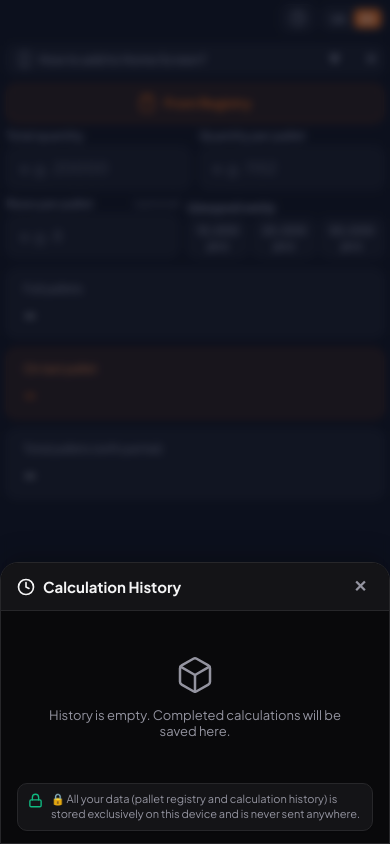
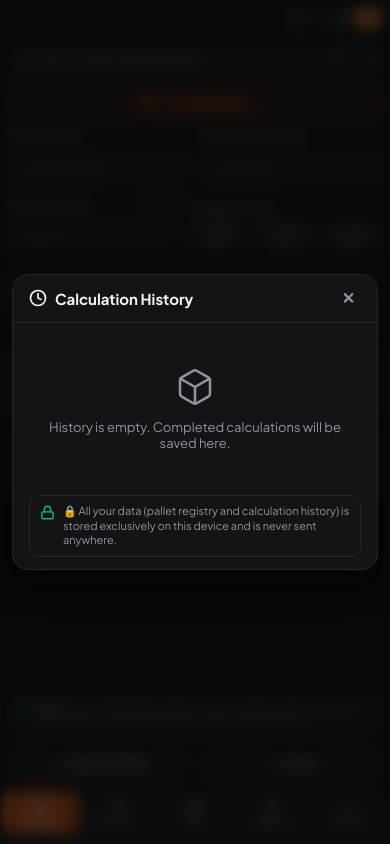
Before and after one commit to savrius-sys/pallet-calculator, a React (Vite) app: page / in a window 390 px wide. Both pictures are taken after a click on the button "Calculation History". Built offline with nearby package versions, Linux system fonts and the light colour scheme.

Commit message:
fix: Position mobile modal dialogs centered with z-index 2500 above bottom navbar

```diff
--- a/src/index.css
+++ b/src/index.css
@@ -188,49 +188,40 @@ h1 {
 .modal-backdrop {
   position: fixed;
   inset: 0;
-  background: rgba(15, 23, 42, 0.6);
-  backdrop-filter: blur(4px);
-  z-index: 1000;
-  display: flex;
-  align-items: flex-end;
+  background: rgba(9, 9, 11, 0.75);
+  backdrop-filter: blur(8px);
+  -webkit-backdrop-filter: blur(8px);
+  z-index: 2500;
+  display: flex;
+  align-items: center;
   justify-content: center;
+  padding: 12px;
   animation: fadeIn 0.2s ease-out;
-}
-
-@media (min-width: 480px) {
-  .modal-backdrop {
-    align-items: center;
-    padding: 16px;
-  }
 }
 
 .modal-content {
   width: 100%;
   max-width: 440px;
-  max-height: 85dvh;
-  background: var(--bg);
-  border: 1px solid var(--border);
-  border-radius: 18px 18px 0 0;
-  display: flex;
-  flex-direction: column;
-  box-shadow: 0 -8px 24px rgba(0, 0, 0, 0.2);
+  max-height: 82dvh;
+  background: var(--card);
+  border: 1.5px solid var(--border);
+  border-radius: 16px;
+  display: flex;
+  flex-direction: column;
+  box-shadow: 0 12px 32px rgba(0, 0, 0, 0.5);
   overflow: hidden;
-  animation: slideUp 0.25s cubic-bezier(0.16, 1, 0.3, 1);
-}
-
-@media (min-width: 480px) {
-  .modal-content {
-    border-radius: 16px;
-    max-height: 75dvh;
-  }
-}
-
-@keyframes slideUp {
+  animation: popIn 0.2s cubic-bezier(0.16, 1, 0.3, 1);
+  margin: auto;
+}
+
+@keyframes popIn {
   from {
-    transform: translateY(100%);
+    opacity: 0;
+    transform: scale(0.95) translateY(10px);
   }
   to {
-    transform: translateY(0);
+    opacity: 1;
+    transform: scale(1) translateY(0);
   }
 }
 
```
